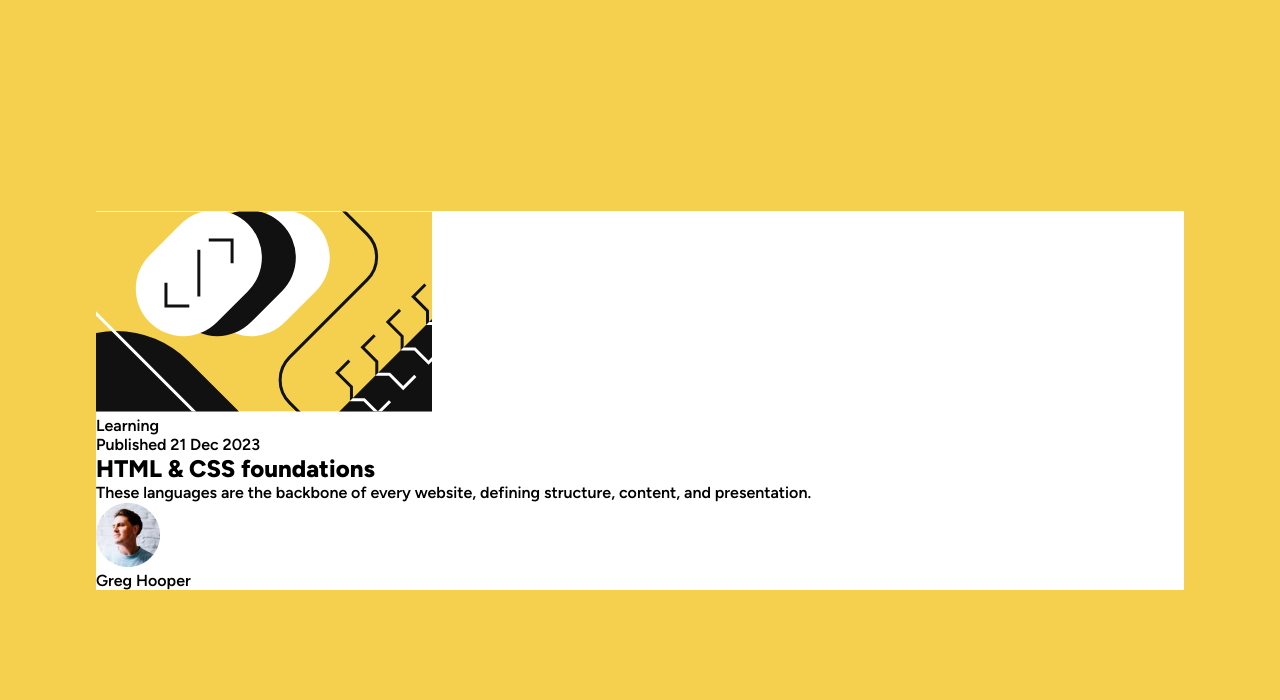
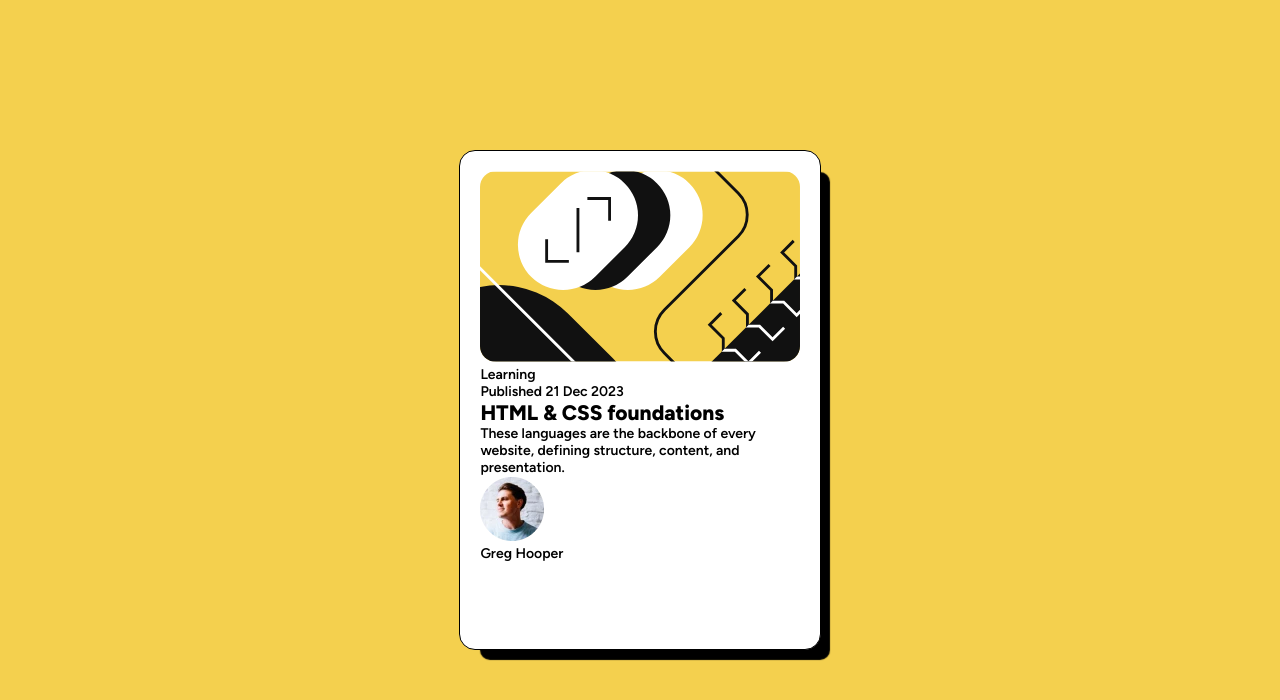
Before and after one commit to heloabrantessb/blog-preview-card, a plain HTML site: page index.html in a window 1280 px wide. Drawn offline with Linux system fonts and the light colour scheme.

Commit message:
feat: putting box shadow and adjustment of width and image

```diff
--- a/app.css
+++ b/app.css
@@ -14,8 +14,12 @@
     margin: 0;
     padding: 0;
 }
+:root{
+    font-size: 62.5%;
+}
 
 body{
+    font-size: 1.6rem;
     font-family: 'FigTree paragraph', sans-serif;
     background-color: hsl(47, 88%, 63%);
     height: 100vh;
@@ -24,12 +28,23 @@ body{
     align-items: center;
 }
 main{
+    min-width: 28.125rem;
+    max-width: 36.125rem;
     width: 85%;
+    height: 50rem;
     background-color: white;
+    border: 1px solid black;
+    border-radius: 1.6rem;
+    font-size: 1.4rem;
+
+    padding: 2rem;
+
+    box-shadow: 15px 16px 1px -6px;
 
 }
 main .web-photo{
-    width: fit-content;
+    width: 100%;
+    border-radius: 1.6rem;
 }
 section h1{
     font-family: 'FigTree', sans-serif;
```
